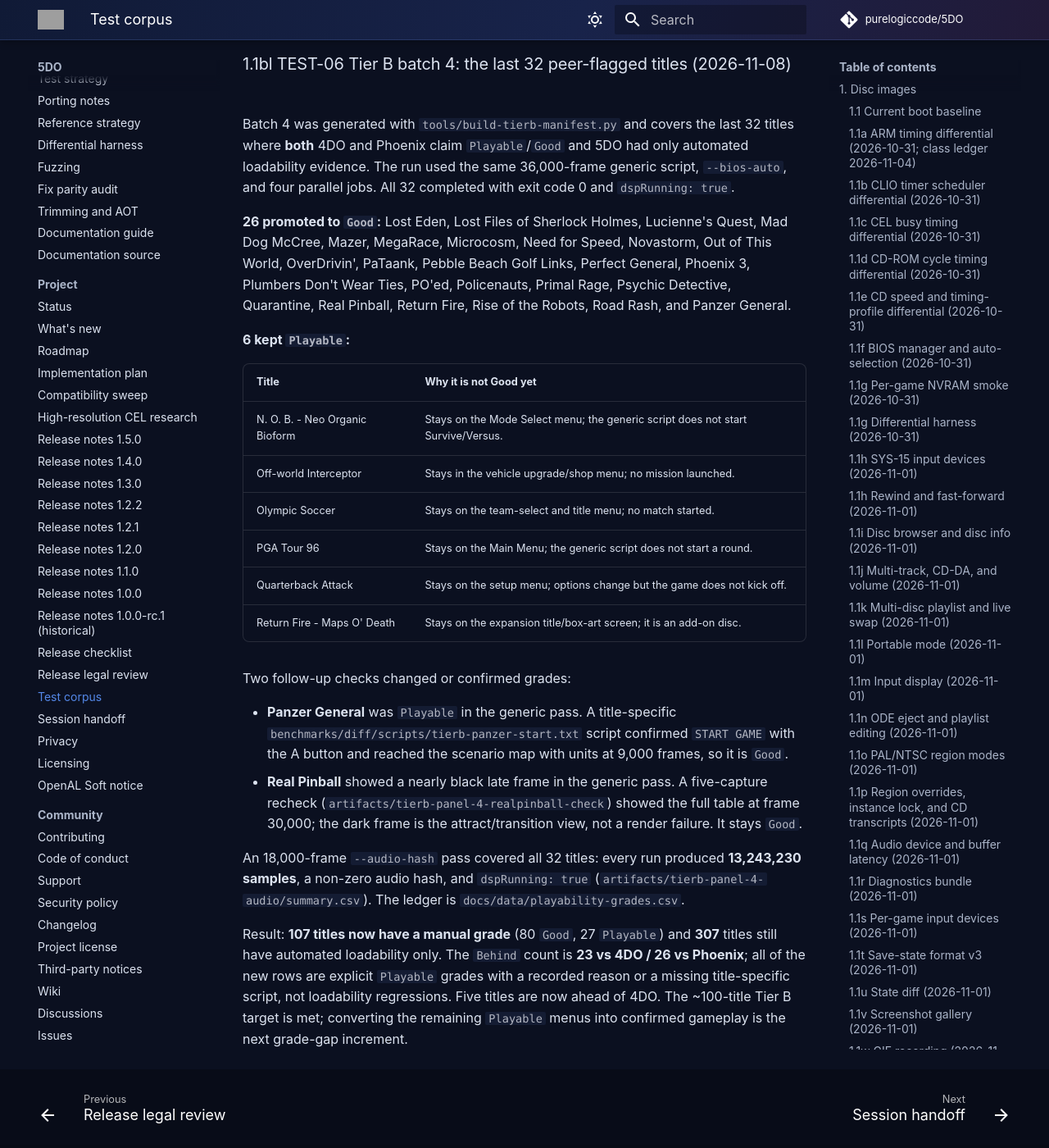
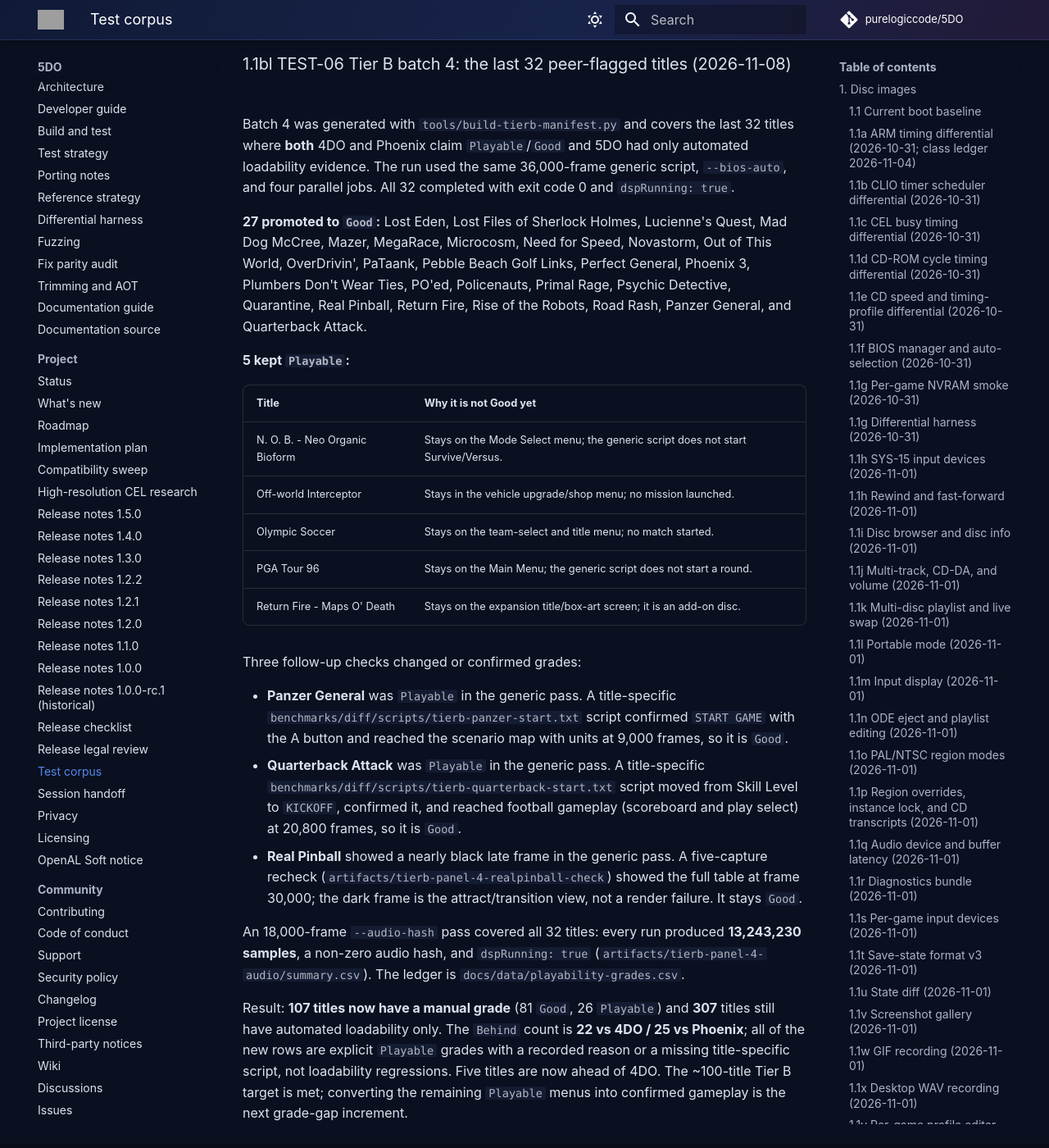
Before and after one commit to purelogiccode/5DO, an MkDocs documentation site: the page built from docs/TestCorpus.md, in a window 1280 px wide and 1400 px high, scrolled down 85510 px. Shown: the whole window at 82% size. Built offline with MkDocs 1.6.1 and Material for MkDocs 9.7.7, drawn with Linux system fonts in a browser that asks for light colours; comment, search, counter and statistics services are not loaded; some of the changed text lies outside the part shown; grey boxes are pictures that could not be loaded.

Commit message:
Promote Panzer General and Quarterback Attack to Good
- add title-specific start scripts for both titles
- Panzer General reaches the scenario map at 9,000 frames
- Quarterback Attack reaches kickoff football gameplay at 20,800 frames
- 107 reviewed (81 Good, 26 Playable); Behind is now 22 vs 4DO / 25 vs Phoenix

```diff
--- a/docs/TestCorpus.md
+++ b/docs/TestCorpus.md
@@ -3032,8 +3032,8 @@ and the Phoenix (Arts-Union) list, then joins the 5DO sweep and manual grades. T
 | 5DO automated loadability | 307 |
 | 5DO untested | 0 |
 | 5DO ahead of 4DO | 5 (Alone in the Dark, DinoPark Tycoon, Orbatak, Psychic Detective, Shootout at Old Tucson) |
-| 5DO behind 4DO | 23 after Tier B batch 4 (8 initially; batches 1-4 turned unknown rows into explicit grades) |
-| 5DO behind Phoenix | 26 after Tier B batch 4 (10 initially) |
+| 5DO behind 4DO | 22 after Tier B batch 4 (8 initially; batches 1-4 turned unknown rows into explicit grades) |
+| 5DO behind Phoenix | 25 after Tier B batch 4 (10 initially) |
 | Loadability regressions | 0 |
 
 **Phoenix is a 100% list, not a graded database.** All 302 entries are recorded at 100%, so
@@ -3161,13 +3161,13 @@ where **both** 4DO and Phoenix claim `Playable`/`Good` and 5DO had only automate
 loadability evidence. The run used the same 36,000-frame generic script, `--bios-auto`,
 and four parallel jobs. All 32 completed with exit code 0 and `dspRunning: true`.
 
-**26 promoted to `Good`:** Lost Eden, Lost Files of Sherlock Holmes, Lucienne's Quest,
+**27 promoted to `Good`:** Lost Eden, Lost Files of Sherlock Holmes, Lucienne's Quest,
 Mad Dog McCree, Mazer, MegaRace, Microcosm, Need for Speed, Novastorm, Out of This World,
 OverDrivin', PaTaank, Pebble Beach Golf Links, Perfect General, Phoenix 3, Plumbers Don't
 Wear Ties, PO'ed, Policenauts, Primal Rage, Psychic Detective, Quarantine, Real Pinball,
-Return Fire, Rise of the Robots, Road Rash, and Panzer General.
-
-**6 kept `Playable`:**
+Return Fire, Rise of the Robots, Road Rash, Panzer General, and Quarterback Attack.
+
+**5 kept `Playable`:**
 
 | Title | Why it is not Good yet |
 |---|---|
@@ -3175,14 +3175,17 @@ Return Fire, Rise of the Robots, Road Rash, and Panzer General.
 | Off-world Interceptor | Stays in the vehicle upgrade/shop menu; no mission launched. |
 | Olympic Soccer | Stays on the team-select and title menu; no match started. |
 | PGA Tour 96 | Stays on the Main Menu; the generic script does not start a round. |
-| Quarterback Attack | Stays on the setup menu; options change but the game does not kick off. |
 | Return Fire - Maps O' Death | Stays on the expansion title/box-art screen; it is an add-on disc. |
 
-Two follow-up checks changed or confirmed grades:
+Three follow-up checks changed or confirmed grades:
 
 - **Panzer General** was `Playable` in the generic pass. A title-specific
   `benchmarks/diff/scripts/tierb-panzer-start.txt` script confirmed `START GAME` with the
   A button and reached the scenario map with units at 9,000 frames, so it is `Good`.
+- **Quarterback Attack** was `Playable` in the generic pass. A title-specific
+  `benchmarks/diff/scripts/tierb-quarterback-start.txt` script moved from Skill Level to
+  `KICKOFF`, confirmed it, and reached football gameplay (scoreboard and play select) at
+  20,800 frames, so it is `Good`.
 - **Real Pinball** showed a nearly black late frame in the generic pass. A five-capture
   recheck (`artifacts/tierb-panel-4-realpinball-check`) showed the full table at frame
   30,000; the dark frame is the attract/transition view, not a render failure. It stays
@@ -3193,8 +3196,8 @@ An 18,000-frame `--audio-hash` pass covered all 32 titles: every run produced
 (`artifacts/tierb-panel-4-audio/summary.csv`). The ledger is
 `docs/data/playability-grades.csv`.
 
-Result: **107 titles now have a manual grade** (80 `Good`, 27 `Playable`) and **307**
-titles still have automated loadability only. The `Behind` count is **23 vs 4DO / 26 vs
+Result: **107 titles now have a manual grade** (81 `Good`, 26 `Playable`) and **307**
+titles still have automated loadability only. The `Behind` count is **22 vs 4DO / 25 vs
 Phoenix**; all of the new rows are explicit `Playable` grades with a recorded reason or a
 missing title-specific script, not loadability regressions. Five titles are now ahead of
 4DO. The ~100-title Tier B target is met; converting the remaining `Playable` menus into
--- a/docs/data/playability-grades.csv
+++ b/docs/data/playability-grades.csv
@@ -89,7 +89,7 @@ Policenauts (1995)(Konami)(JP)(Disc 1 of 2)[!].chd,Good,Tier B 10-minute pass re
 Primal Rage v1.0 (1995)(GoldStar)(EU-US)(M7)[!].chd,Good,Tier B 10-minute pass stays in the fight; no crash.,tierb-4
 Psychic Detective (1995)(Electronic Arts)(EU)(Disc 1 of 3)[!].chd,Good,Tier B 10-minute pass reaches the interactive FMV scene; no crash.,tierb-4
 "Quarantine (1994)(Gametek - Imagineer)(JP-US)(M5)[!][IM-TS9503, 439480068501RE3].chd",Good,Tier B 10-minute pass stays in the driving/combat HUD; no crash.,tierb-4
-Quarterback Attack - The Professional Quarterback Simulator (1995)(Digital Pictures)(US)[!].chd,Playable,Stays on the setup menu; the generic script changes options but does not kick off.,tierb-4
+Quarterback Attack - The Professional Quarterback Simulator (1995)(Digital Pictures)(US)[!].chd,Good,Tier B 10-minute pass stays on the setup menu; the title-specific tierb-quarterback-start script moves to KICKOFF and reaches football gameplay (scoreboard and play select at 20,800 frames); no crash.,tierb-4
 Real Pinball (1994)(Panasonic)(US)[!].chd,Good,"Tier B 10-minute pass reaches the pinball table; a later dark frame is the attract/transition view, not a render failure.",tierb-4
 Return Fire - Maps O' Death v1.0 FB13.1.0 (1995)(Prolific)(US)[!][data disc].chd,Playable,Stays on the expansion title/box-art screen; the generic script does not enter a map (add-on disc).,tierb-4
 Return Fire v1.0 F306.1.2 (1994)(Prolific - Silent Software)(EU-US)[!].chd,Good,Tier B 10-minute pass stays in the vehicle/base gameplay; no crash.,tierb-4
```
Also changed, not shown: docs/CompatibilityComparison.md (+5 -5 lines), docs/ImplementationPlan.md (+5 -5 lines), docs/Status.md (+2 -2 lines), docs/data/compatibility-comparison.json, 1 other file.
